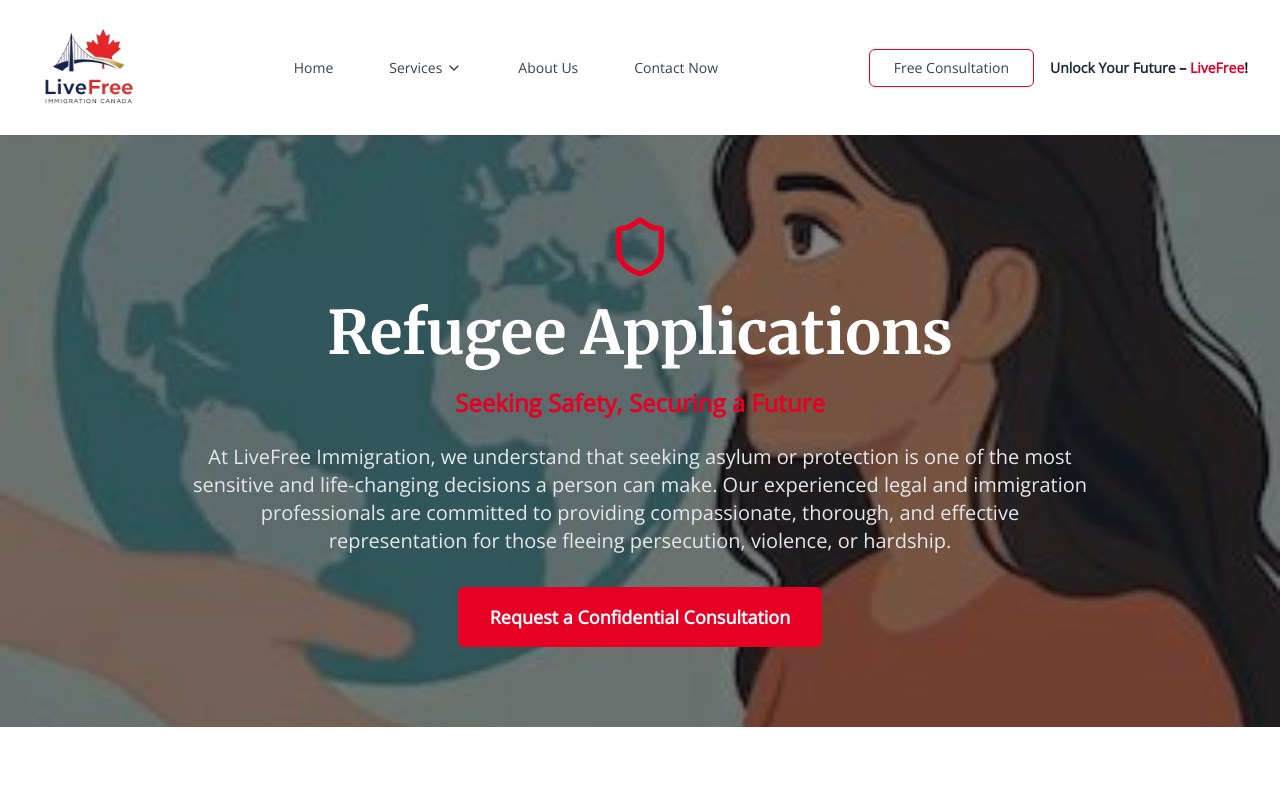
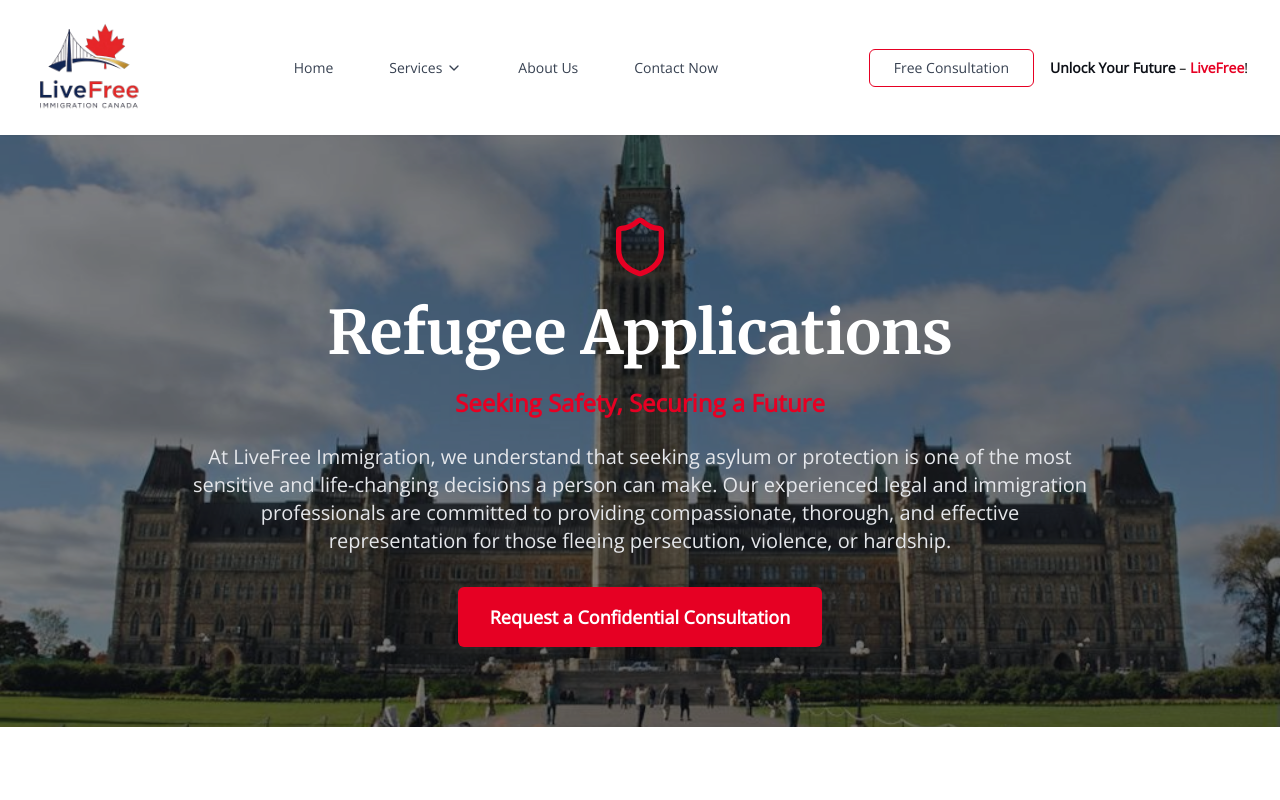
Before and after one commit to livefree-coder/Latest-LiveFree-, a React (Vite) app: page /refugee-application in a window 1280 px wide. Shown: the top 800 px of the page. Built offline with nearby package versions, Linux system fonts and the light colour scheme.

Commit message:
Updated ImmigratePRPage.tsx

```diff
--- a/src/components/Footer.tsx
+++ b/src/components/Footer.tsx
@@ -55,12 +55,12 @@ const Footer: React.FC = () => {
               <h4 className="text-lg font-semibold mb-3">Follow Us</h4>
               <div className="flex space-x-4">
                 <a href="https://www.facebook.com/share/19r7vFtrdK/?mibextid=wwXIfr" target="_blank" rel="noopener noreferrer" aria-label="Facebook">
-                  <div className="p-2 bg-gray-700 rounded-full hover:bg-primary-red transition-colors cursor-pointer">
+                  <div className="p-2 bg-gray-700 rounded-full hover:bg-blue-500 transition-colors cursor-pointer">
                     <Facebook className="h-5 w-5 text-white" />
                   </div>
                 </a>
                 <a href="https://www.linkedin.com/company/livefree-immigration-canada/" target="_blank" rel="noopener noreferrer" aria-label="LinkedIn">
-                  <div className="p-2 bg-gray-700 rounded-full hover:bg-primary-red transition-colors cursor-pointer">
+                  <div className="p-2 bg-gray-700 rounded-full hover:bg-blue-700 transition-colors cursor-pointer">
                     <Linkedin className="h-5 w-5 text-white" />
                   </div>
                 </a>
--- a/src/components/Header.tsx
+++ b/src/components/Header.tsx
@@ -55,7 +55,7 @@ const Header: React.FC = () => {
               src="/logo2.svg"
               alt="LiveFree Immigration Canada Logo"
               className="h-full w-auto"
-              style={{ transform: 'scale(1.15)', imageRendering: 'crisp-edges' }}
+              style={{ transform: 'scale(1.3)', imageRendering: 'crisp-edges' }}
             />
           </a>
 
@@ -113,8 +113,8 @@ const Header: React.FC = () => {
             >
               Free Consultation
             </button>
-            <p className="text-sm font-semibold whitespace-nowrap">
-              <span className="text-secondary-navy">Unlock Your Future</span> – <span className="text-primary-red">LiveFree</span>!
+            <p className="text-sm whitespace-nowrap">
+              <span className="font-bold text-bg-dark-navy">Unlock Your Future</span> – <span className="font-semibold text-primary-red">LiveFree</span>!
             </p>
           </div>
 
--- a/src/pages/BusinessImmigrationPage.tsx
+++ b/src/pages/BusinessImmigrationPage.tsx
@@ -97,7 +97,7 @@ const BusinessImmigrationPage: React.FC = () => {
       {/* Hero Section */}
       <section className="relative bg-slate-800 py-20 animate-fadeIn">
         <div className="absolute inset-0 bg-cover bg-center opacity-70" style={{ backgroundImage: "url('/WhatsApp Image 2025-09-10 at 13.23.30.jpeg')" }}></div>
-        <div className="absolute inset-0 bg-black bg-opacity-30"></div>
+        <div className="absolute inset-0 bg-black bg-opacity-35"></div>
         <div className="relative max-w-7xl mx-auto px-4 sm:px-6 lg:px-8">
           <div className="text-center">
             <div className="flex justify-center mb-6">
--- a/src/pages/ImmigratePRPage.tsx
+++ b/src/pages/ImmigratePRPage.tsx
@@ -134,7 +134,7 @@ const ImmigratePRPage: React.FC = () => {
       {/* Hero Section */}
       <section className="relative bg-slate-800 py-20 animate-fadeIn">
         <div className="absolute inset-0 bg-cover bg-center opacity-70" style={{ backgroundImage: "url('/WhatsApp Image 2025-09-10 at 13.23.15.jpeg')" }}></div>
-        <div className="absolute inset-0 bg-black bg-opacity-30"></div>
+        <div className="absolute inset-0 bg-black bg-opacity-35"></div>
         <div className="relative max-w-7xl mx-auto px-4 sm:px-6 lg:px-8">
           <div className="text-center">
             <div className="flex justify-center mb-6">
--- a/src/pages/RefugeeApplicationPage.tsx
+++ b/src/pages/RefugeeApplicationPage.tsx
@@ -39,8 +39,8 @@ const RefugeeApplicationPage: React.FC = () => {
     <div className="min-h-screen bg-white">
       {/* Hero Section */}
       <section className="relative bg-slate-800 py-20 animate-fadeIn">
-        <div className="absolute inset-0 bg-cover bg-center opacity-70" style={{ backgroundImage: "url('/WhatsApp Image 2025-09-10 at 13.23.50.jpeg')" }}></div>
-        <div className="absolute inset-0 bg-black bg-opacity-30"></div>
+        <div className="absolute inset-0 bg-cover bg-center opacity-70" style={{ backgroundImage: "url('/WhatsApp Image 2025-10-09 at 13.24.51.jpeg')" }}></div>
+        <div className="absolute inset-0 bg-black bg-opacity-35"></div>
         <div className="relative max-w-7xl mx-auto px-4 sm:px-6 lg:px-8 text-center">
           <div className="flex justify-center mb-6">
             <Shield className="w-16 h-16 text-primary-red" />
--- a/src/pages/StatusRestorationPage.tsx
+++ b/src/pages/StatusRestorationPage.tsx
@@ -38,7 +38,8 @@ const StatusRestorationPage: React.FC = () => {
     <div className="min-h-screen bg-white">
       {/* Hero Section */}
       <section className="relative bg-slate-800 py-20 animate-fadeIn">
-        <div className="absolute inset-0 bg-black bg-opacity-20"></div>
+        <div className="absolute inset-0 bg-cover bg-center opacity-70" style={{ backgroundImage: "url('/WhatsApp Image 2025-10-09 at 13.25.02.jpeg')" }}></div>
+        <div className="absolute inset-0 bg-black bg-opacity-35"></div>
         <div className="relative max-w-7xl mx-auto px-4 sm:px-6 lg:px-8 text-center">
           <div className="flex justify-center mb-6">
             <RefreshCw className="w-16 h-16 text-primary-red" />
--- a/src/pages/VisitCanadaPage.tsx
+++ b/src/pages/VisitCanadaPage.tsx
@@ -100,7 +100,7 @@ const VisitCanadaPage: React.FC = () => {
       {/* Hero Section */}
       <section className="relative bg-slate-800 py-20 animate-fadeIn">
         <div className="absolute inset-0 bg-cover bg-center opacity-70" style={{ backgroundImage: "url('/WhatsApp Image 2025-09-10 at 13.22.38 copy copy.jpeg')" }}></div>
-        <div className="absolute inset-0 bg-black bg-opacity-30"></div>
+        <div className="absolute inset-0 bg-black bg-opacity-35"></div>
         <div className="relative max-w-7xl mx-auto px-4 sm:px-6 lg:px-8">
           <div className="text-center">
             <div className="flex justify-center mb-6">
--- a/src/pages/WorkInCanadaPage.tsx
+++ b/src/pages/WorkInCanadaPage.tsx
@@ -121,7 +121,7 @@ const WorkInCanadaPage: React.FC = () => {
       {/* Hero Section */}
       <section className="relative bg-slate-800 py-20 animate-fadeIn">
         <div className="absolute inset-0 bg-cover bg-center opacity-70" style={{ backgroundImage: "url('/WhatsApp Image 2025-09-10 at 13.22.56.jpeg')" }}></div>
-        <div className="absolute inset-0 bg-black bg-opacity-30"></div>
+        <div className="absolute inset-0 bg-black bg-opacity-35"></div>
         <div className="relative max-w-7xl mx-auto px-4 sm:px-6 lg:px-8">
           <div className="text-center">
             <div className="flex justify-center mb-6">
```
